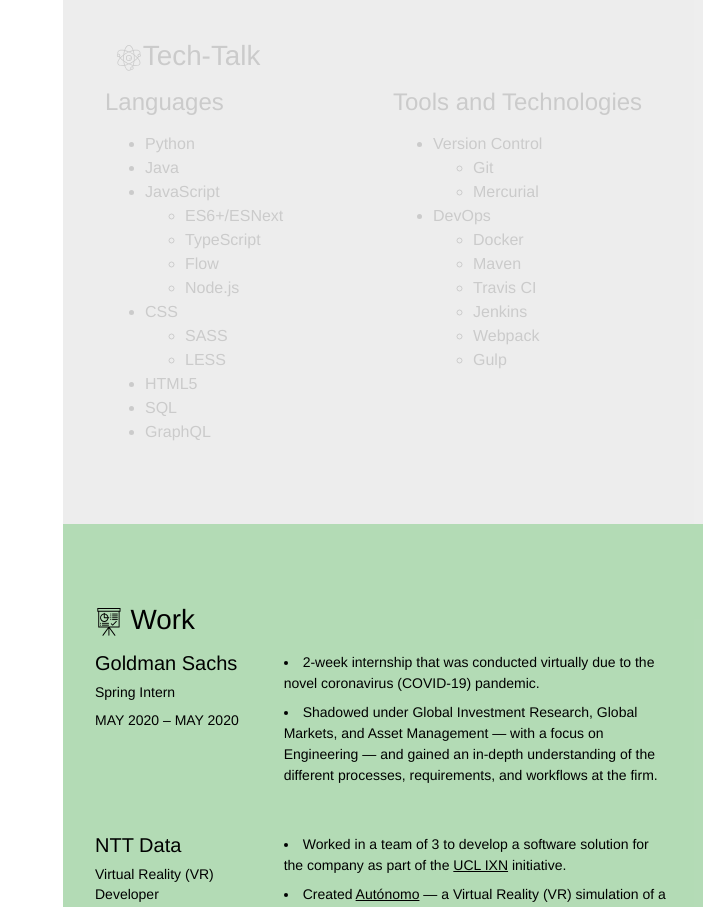
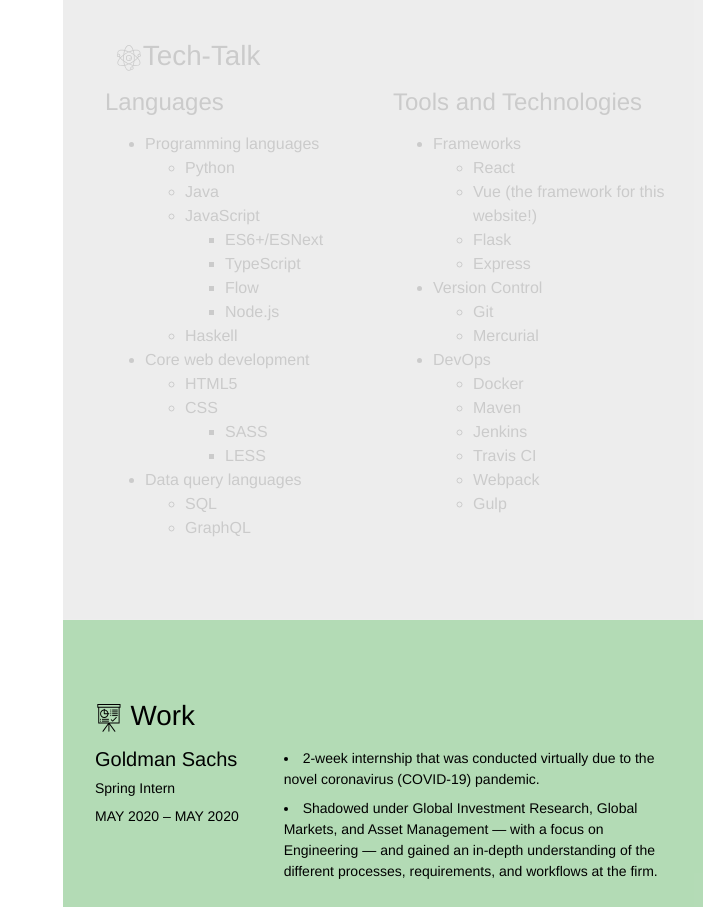
Before and after one commit to abircb/abirbhushan.com, a Vue app: page / in a window 1280 px wide. Shown: the part 1160-2067 px from the top of the page, without its empty margins (577-1280 px from the left). Built offline with nearby package versions, Linux system fonts and the light colour scheme.

Commit message:
update skillset

```diff
--- a/src/components/section/Skills.vue
+++ b/src/components/section/Skills.vue
@@ -2,6 +2,8 @@
   <div class="skills">
     <div class="col">
       <h2>Languages</h2>
+      <ul>
+        <li>Programming languages</li>
         <ul>
           <li>Python</li>
           <!--- <ul>
@@ -30,14 +32,22 @@
             <li>Flow</li>
             <li>Node.js</li>
           </ul>
+          <li>Haskell</li>
+        </ul>
+        <li>Core web development</li>
+        <ul>
+          <li>HTML5</li>
           <li>CSS</li>
           <ul>
             <li>SASS</li>
             <li>LESS</li>
           </ul>
-        <li>HTML5</li>
+        </ul>
+        <li>Data query languages</li>
+        <ul>
           <li>SQL</li>
           <li>GraphQL</li>
+        </ul>
       </ul>
     </div>
 
@@ -58,6 +68,13 @@
     <div class="col">
       <h2>Tools and Technologies</h2>
       <ul>
+        <li>Frameworks</li>
+        <ul>
+          <li>React</li>
+          <li>Vue (the framework for this website!)</li>
+          <li>Flask</li>
+          <li>Express</li>
+        </ul>
         <li>Version Control</li>
         <ul>
           <li>Git</li>
@@ -67,8 +84,8 @@
         <ul>
           <li>Docker</li>
           <li>Maven</li>
+          <li>Jenkins</li>
           <li>Travis CI</li>
-          <li>Jenkins</li>
           <li>Webpack</li>
           <li>Gulp</li>
         </ul>
```
Lines whose indentation alone changed are shown as unchanged.
